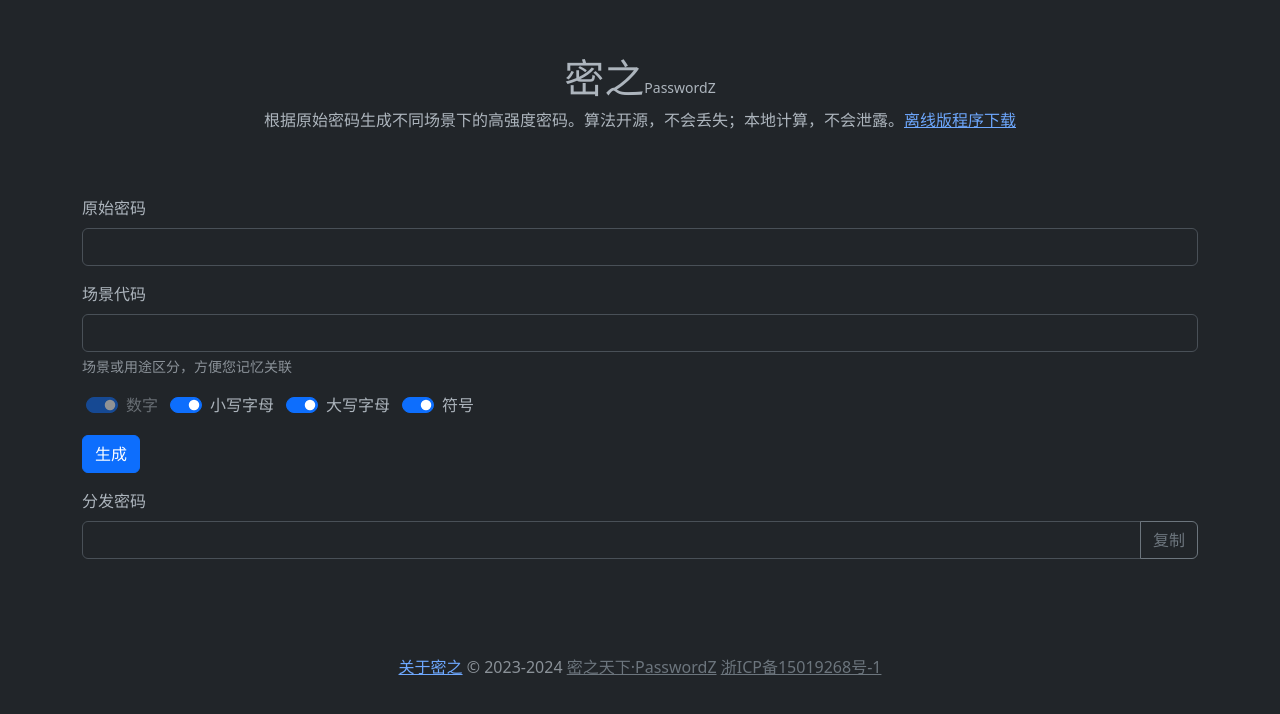
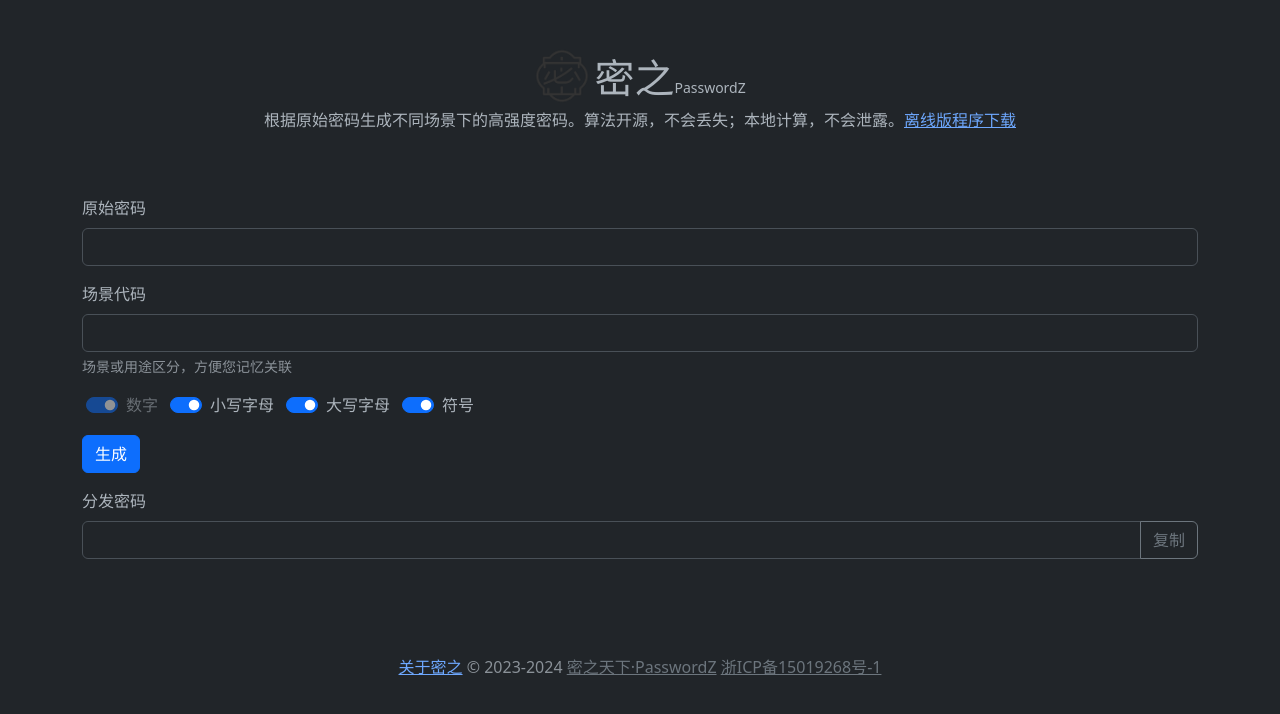
Before and after one commit to zhitianxia/passwordz, a plain HTML site: page index.html in a window 1280 px wide. Drawn offline with Linux system fonts and the light colour scheme.

Commit message:
增加icon图标

```diff
--- a/index.html
+++ b/index.html
@@ -13,7 +13,7 @@
 
 <div class="container">
     <main>
-        <div class="py-5 text-center">
+        <div class="py-5 text-center"><img src="icon.png" width="56px" style="vertical-align: top"/>
             <span class="fs-1">密之</span><small>PasswordZ</small>
             <p>根据原始密码生成不同场景下的高强度密码。算法开源，不会丢失；本地计算，不会泄露。<a href="download.html">离线版程序下载</a></p>
         </div>
```
Also changed, not shown: icon.png (added).
